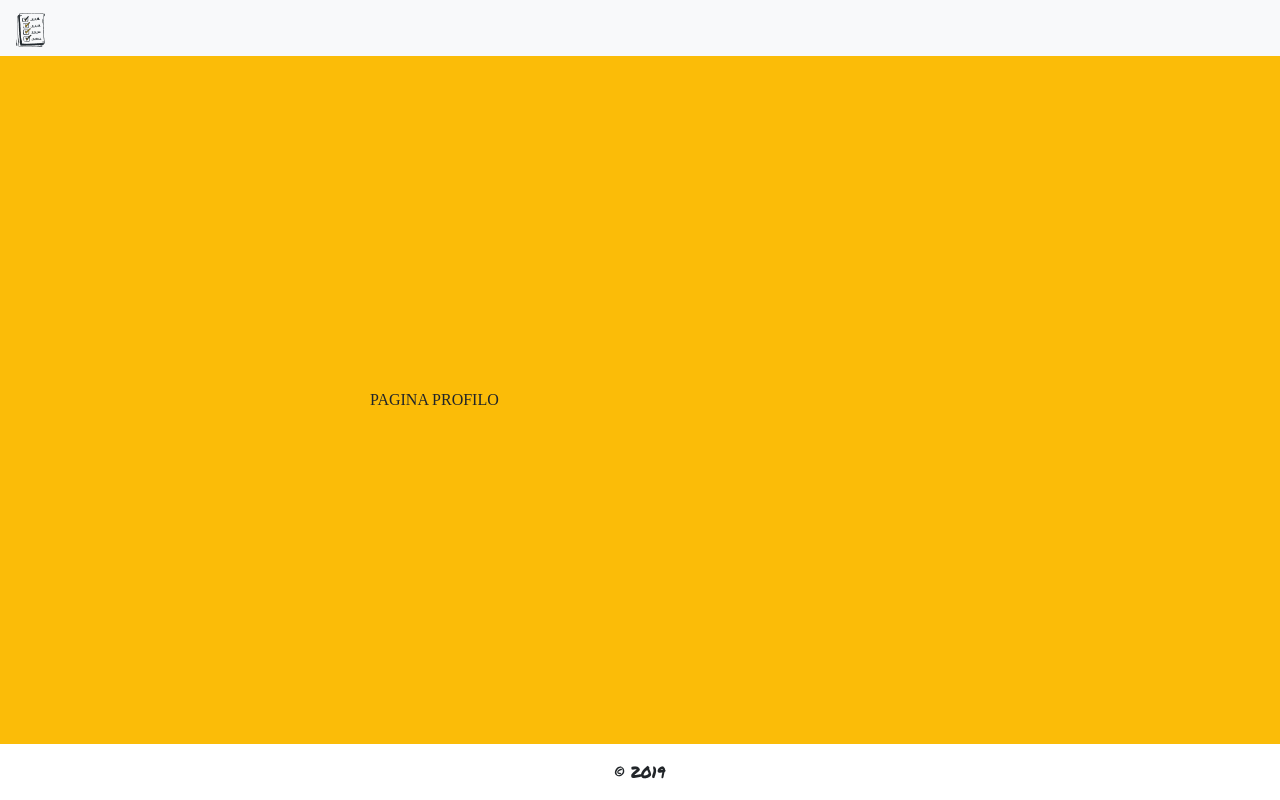
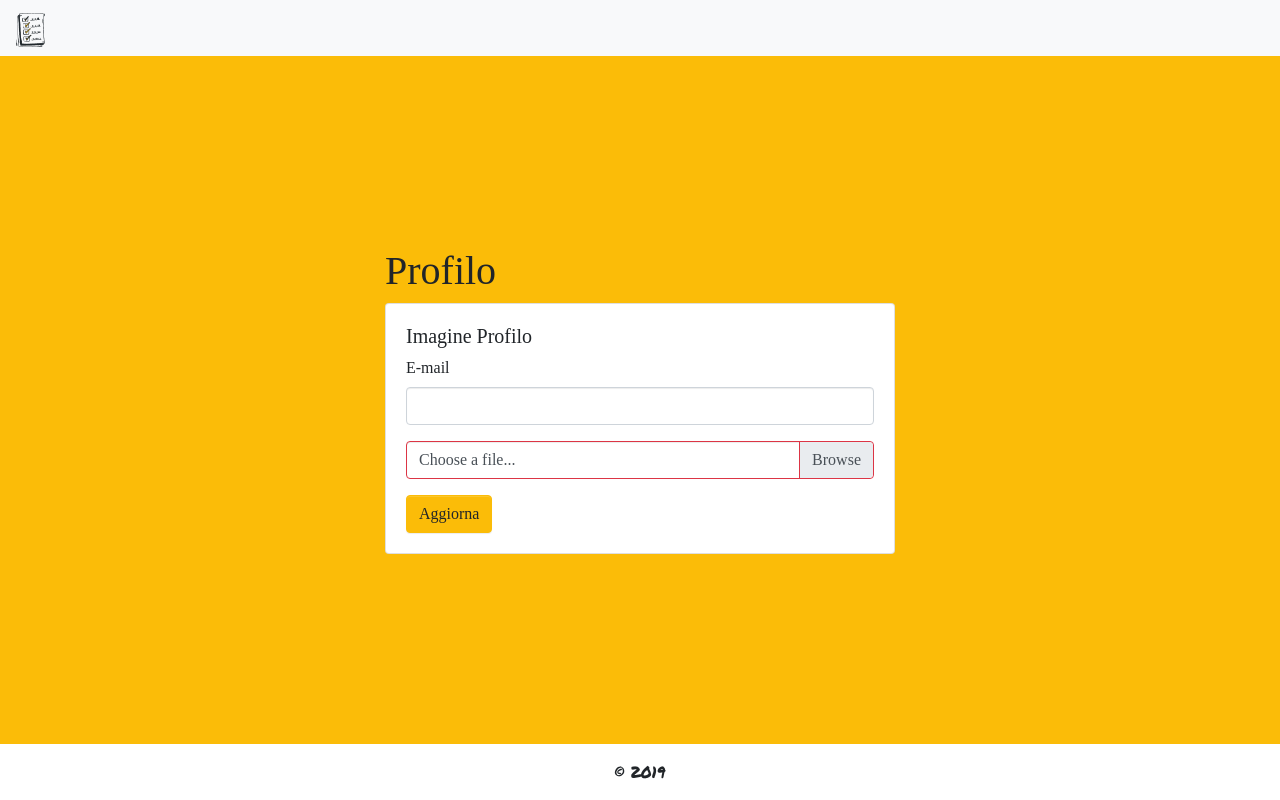
Before and after one commit to ciarlystreet/NuxtPress, a Nuxt app: page /profilo in a window 1280 px wide. Built offline with nearby package versions, Linux system fonts and the light colour scheme; a web font is replaced by a local one.

Commit message:
added draft profile section

```diff
--- /dev/null
+++ b/components/uploader/ImagePreview.vue
@@ -0,0 +1,29 @@
+<template>
+  <b-img v-show="show && image" thumbnail fluid :src="image"></b-img>
+</template>
+
+<script>
+export default {
+  name: 'ImagePreview',
+  data() {
+    return {
+      show: false
+    }
+  },
+  computed: {
+    image() {
+      return this.$store.state.image_preview.image
+    }
+  },
+  watch: {
+    image: function(newVal, oldVal) {
+      this.show = true
+    }
+  },
+  mounted() {
+    if (this.image && this.image.match(/http/)) {
+      this.show = true
+    }
+  }
+}
+</script>
--- /dev/null
+++ b/components/uploader/uploader.vue
@@ -0,0 +1,84 @@
+<template>
+  <b-form-group>
+    <b-form-file
+      ref="file"
+      v-model="file"
+      :state="Boolean(file)"
+      placeholder="Choose a file..."
+      :accept="accept"
+      @input="sendFile"
+    ></b-form-file>
+    <b-progress
+      v-show="uploadPercentage > 0 && uploadPercentage !== 100"
+      striped
+      animated
+      :max="100"
+      class="mt-3"
+      :value="uploadPercentage"
+    ></b-progress>
+  </b-form-group>
+</template>
+<script>
+export default {
+  props: {
+    accept: {
+      type: String,
+      default: 'image/*'
+    },
+    apiUrl: {
+      type: String,
+      default: '/uploads'
+    }
+  },
+  data() {
+    return {
+      file: null,
+      presigned: {},
+      uploadPercentage: 0
+    }
+  },
+  methods: {
+    sendFile() {
+      const vm = this
+      const formData = new FormData()
+      formData.append('upload[file]', vm.file)
+      this.$axios
+        .post(vm._props.apiUrl, formData, {
+          onUploadProgress: function(progressEvent) {
+            this.$nuxt.$loading.start()
+            vm.$emit('uploading')
+            vm.uploadPercentage = Math.round(
+              (progressEvent.loaded * 100) / progressEvent.total
+            )
+          }
+        })
+        .then(resp => vm.$emit('presigned', resp.data))
+        .catch(function(errors) {
+          // eslint-disable-next-line no-console
+          console.error(errors)
+        })
+        .finally(resp => {
+          this.$nuxt.$loading.finish()
+          vm.$emit('done')
+        })
+      this.toDataUrl()
+    },
+    toDataUrl() {
+      const vm = this
+      const reader = new FileReader()
+      reader.addEventListener(
+        'load',
+        function() {
+          const dataUrl = reader.result
+          vm.$emit('image', dataUrl)
+          vm.$store.commit('image_preview/set', dataUrl)
+        },
+        false
+      )
+      if (/\.(jpe?g|png|gif)$/i.test(vm.file.name)) {
+        reader.readAsDataURL(vm.file)
+      }
+    }
+  }
+}
+</script>
--- a/pages/profilo.vue
+++ b/pages/profilo.vue
@@ -1,9 +1,57 @@
 <template>
-  <div>PAGINA PROFILO</div>
+  <section class="container">
+    <div>
+      <h1 class="title">
+        Profilo
+      </h1>
+      <b-card class="text-left">
+        <h5>Imagine Profilo</h5>
+        <b-form ref="form" @submit.prevent="newPhoto">
+          <b-form-group label="E-mail">
+            <b-form-input v-model="email" type="email"></b-form-input>
+          </b-form-group>
+          <image-preview></image-preview>
+          <uploader v-model="photo" @presigned="photo_data = $event"></uploader>
+          <b-btn type="submit" variant="primary">Aggiorna</b-btn>
+        </b-form>
+      </b-card>
+    </div>
+  </section>
 </template>
 
 <script>
-export default {}
+import uploader from '~/components/uploader/uploader.vue'
+import ImagePreview from '~/components/uploader/ImagePreview.vue'
+
+export default {
+  components: {
+    uploader,
+    ImagePreview
+  },
+  data() {
+    return {
+      photo: null,
+      photo_data: null,
+      email: null
+    }
+  },
+  methods: {
+    newPhoto() {
+      this.$axios
+        .post('/wp-json/jwt-auth/v1/updateuser', {
+          widget: {
+            photo_data: this.photo_data,
+            email: this.email
+          }
+        })
+        .then(resp => {
+          if (resp.status === 201) {
+            alert('success!')
+            this.$refs.form.reset()
+            this.$store.commit('image_preview/set', null)
+          }
+        })
+    }
+  }
+}
 </script>
-
-<style lang="scss" scoped></style>
--- /dev/null
+++ b/store/image_preview.js
@@ -0,0 +1,9 @@
+export const state = () => ({
+  image: null
+})
+
+export const mutations = {
+  set(state, image) {
+    state.image = image
+  }
+}
```
